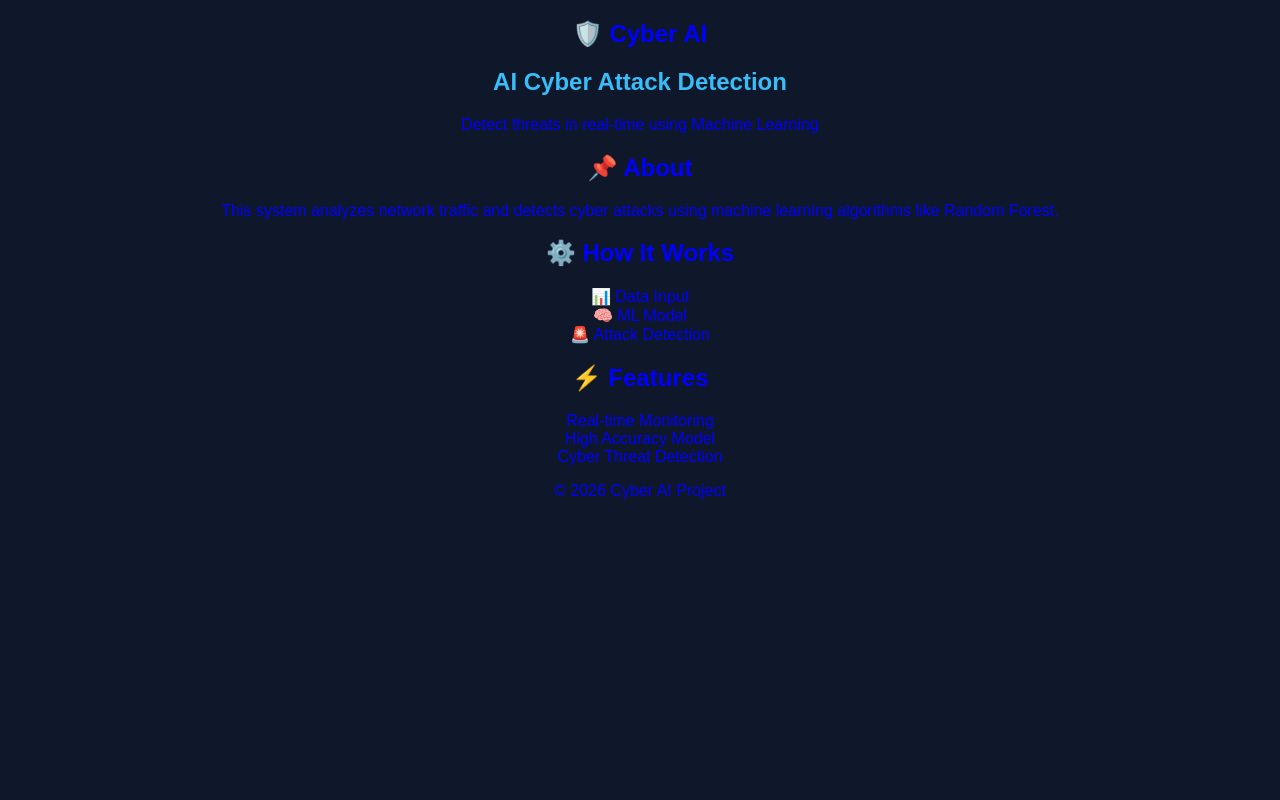
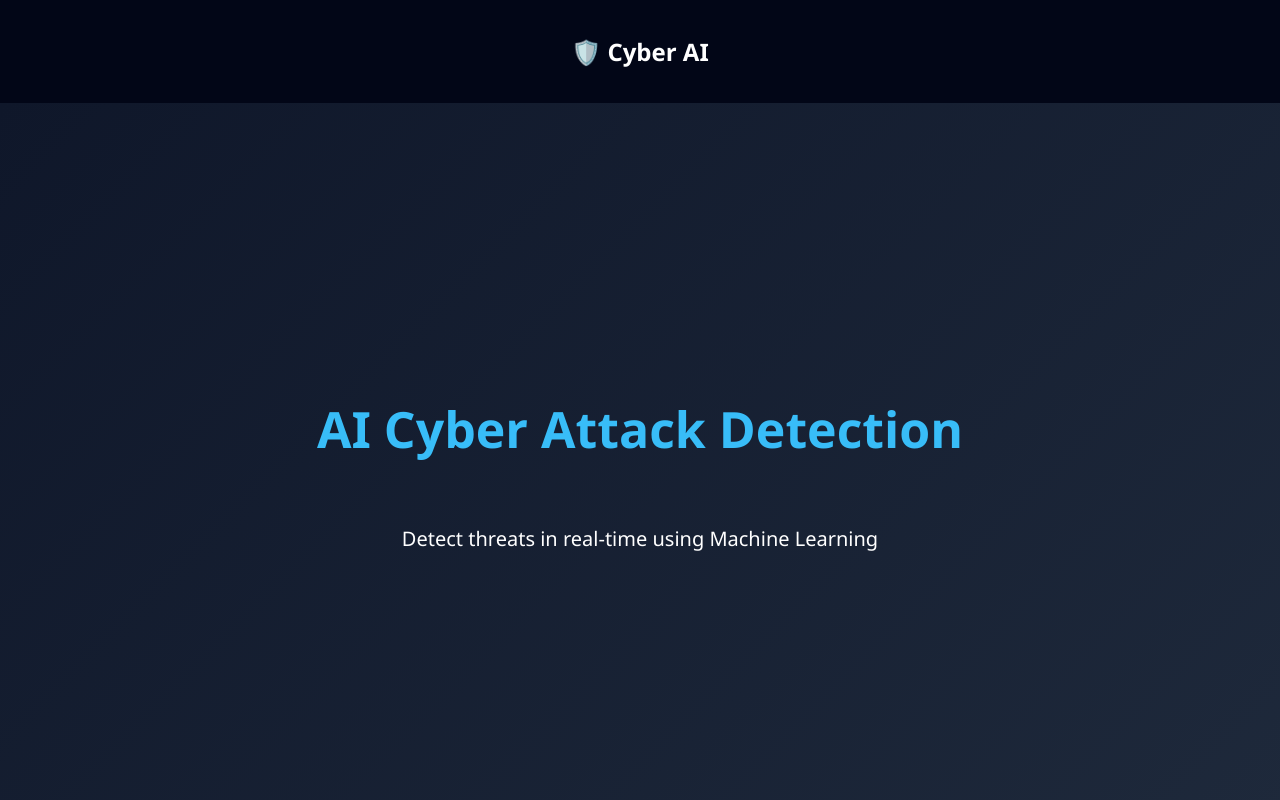
Before and after one commit to samarthyaraghuvanshi8-bot/cyber-ai-presentation, a plain HTML site: page index.html in a window 1280 px wide. Shown: the top 800 px of the page. Drawn offline with Linux system fonts and the light colour scheme.

Commit message:
Update stlye.css

```diff
--- a/stlye.css
+++ b/stlye.css
@@ -1,10 +1,72 @@
 body {
+    margin: 0;
+    font-family: 'Segoe UI', sans-serif;
     background: #0f172a;
-    color: blue;
-    text-align: center;
-    font-family: Arial;
+    color: white;
 }
 
-h1 {
+/* Navbar */
+.navbar {
+    background: #020617;
+    padding: 15px;
+    text-align: center;
+}
+
+/* Hero */
+.hero {
+    height: 90vh;
+    display: flex;
+    flex-direction: column;
+    justify-content: center;
+    align-items: center;
+    background: linear-gradient(135deg, #0f172a, #1e293b);
+    text-align: center;
+}
+
+.hero h1 {
+    font-size: 50px;
     color: #38bdf8;
 }
+
+.hero p {
+    font-size: 20px;
+}
+
+/* Sections */
+.section {
+    padding: 60px 20px;
+    text-align: center;
+}
+
+.dark {
+    background: #020617;
+}
+
+/* Cards */
+.cards {
+    display: flex;
+    justify-content: center;
+    gap: 20px;
+    margin-top: 20px;
+    flex-wrap: wrap;
+}
+
+.card {
+    background: #1e293b;
+    padding: 20px;
+    border-radius: 12px;
+    width: 220px;
+    transition: 0.3s;
+}
+
+.card:hover {
+    transform: scale(1.05);
+    background: #38bdf8;
+    color: black;
+}
+
+/* Footer */
+.footer {
+    background: #020617;
+    padding: 20px;
+}
```
